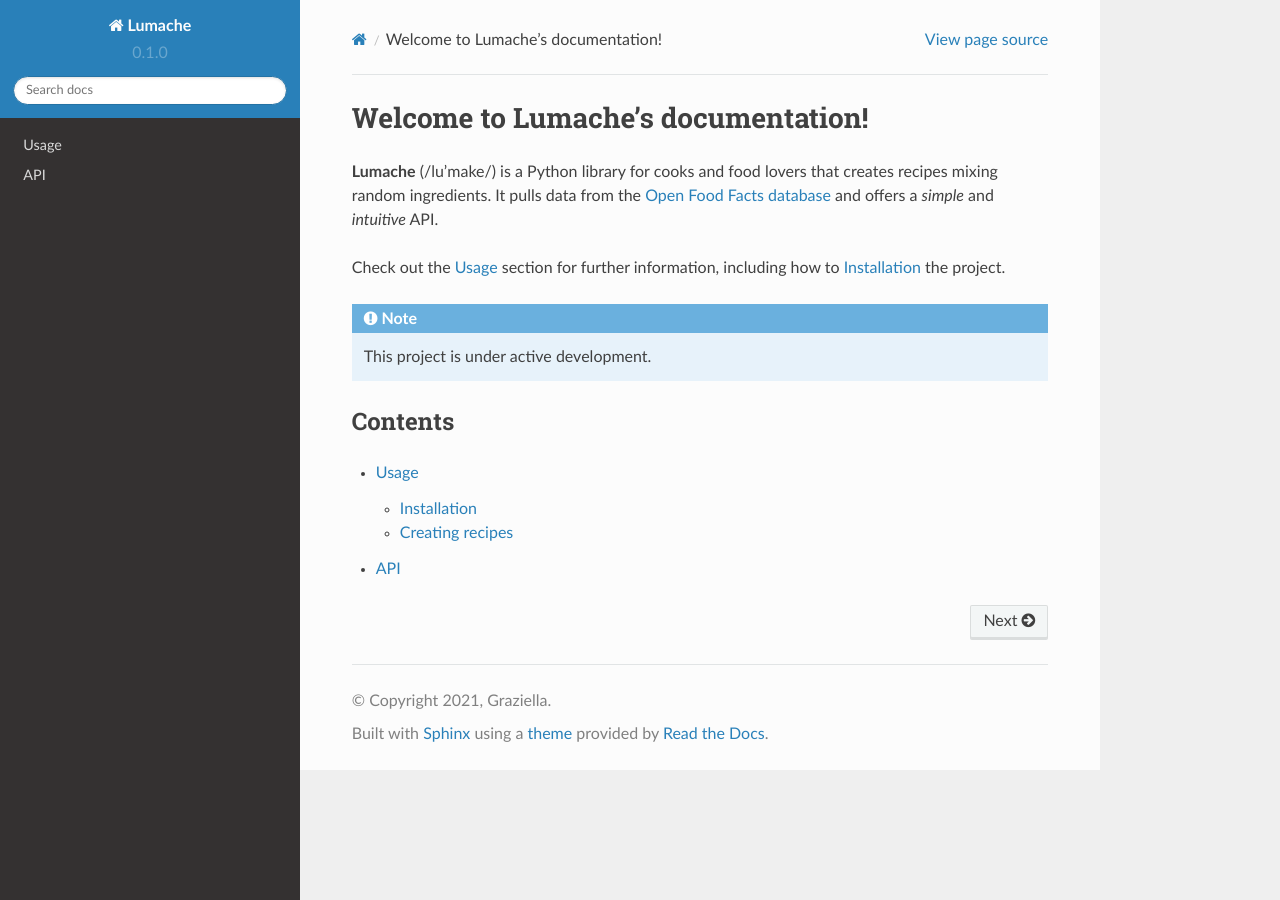
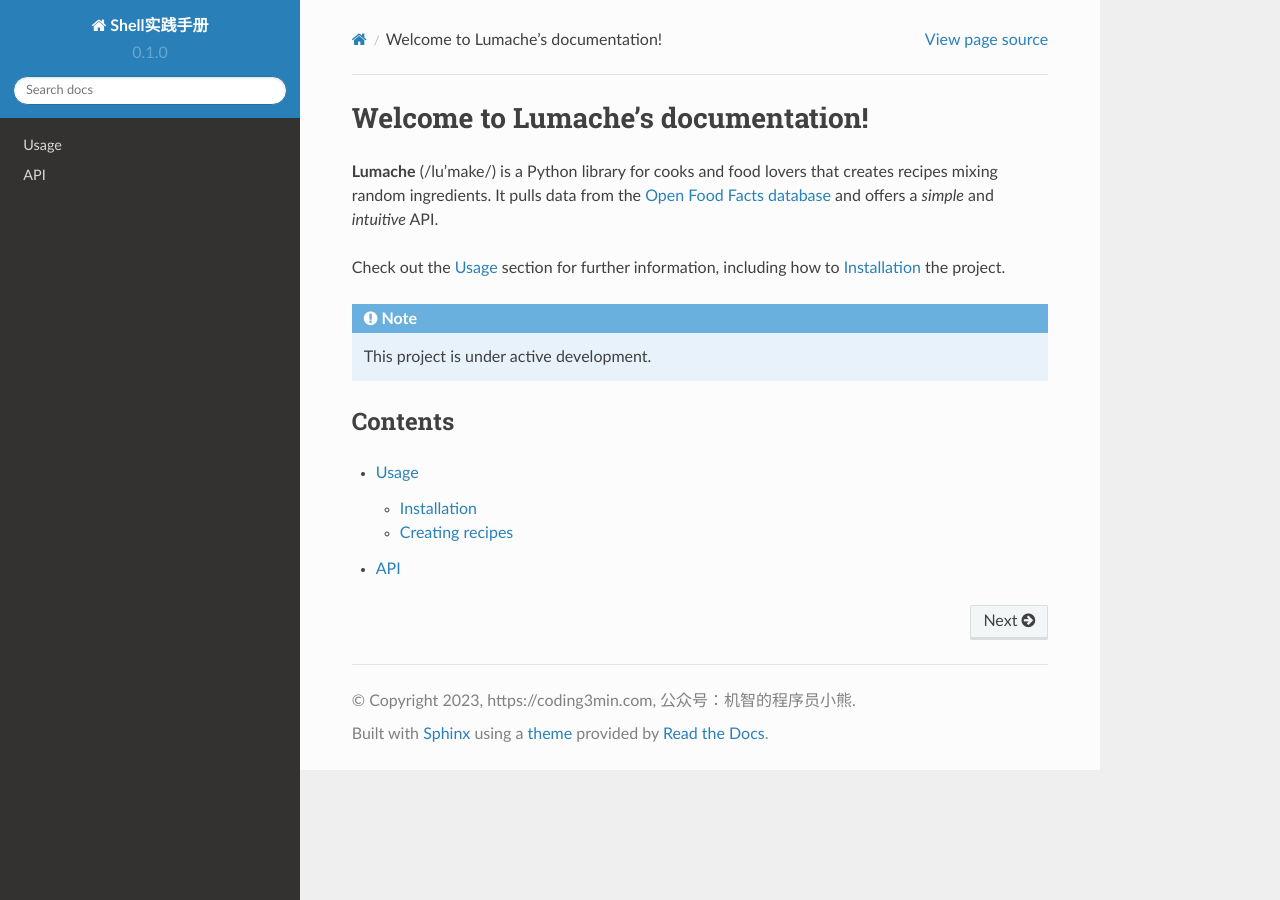
Before and after one commit to minibear2333/ansible-tutorial, a Sphinx documentation site: the page built from docs/source/index.rst, in a window 1280 px wide. Built offline with Sphinx 7.4.7 and the Read the Docs theme 2.0.0, drawn with Linux system fonts in a browser that asks for light colours.

Commit message:
修改标题和说明

```diff
--- a/docs/source/conf.py
+++ b/docs/source/conf.py
@@ -2,9 +2,9 @@
 
 # -- Project information
 
-project = 'Lumache'
-copyright = '2021, Graziella'
-author = 'Graziella'
+project = u'Shell实践手册'
+copyright = u'2023, https://coding3min.com, 公众号：机智的程序员小熊'
+author = u'minibear2333'
 
 release = '0.1'
 version = '0.1.0'
```
